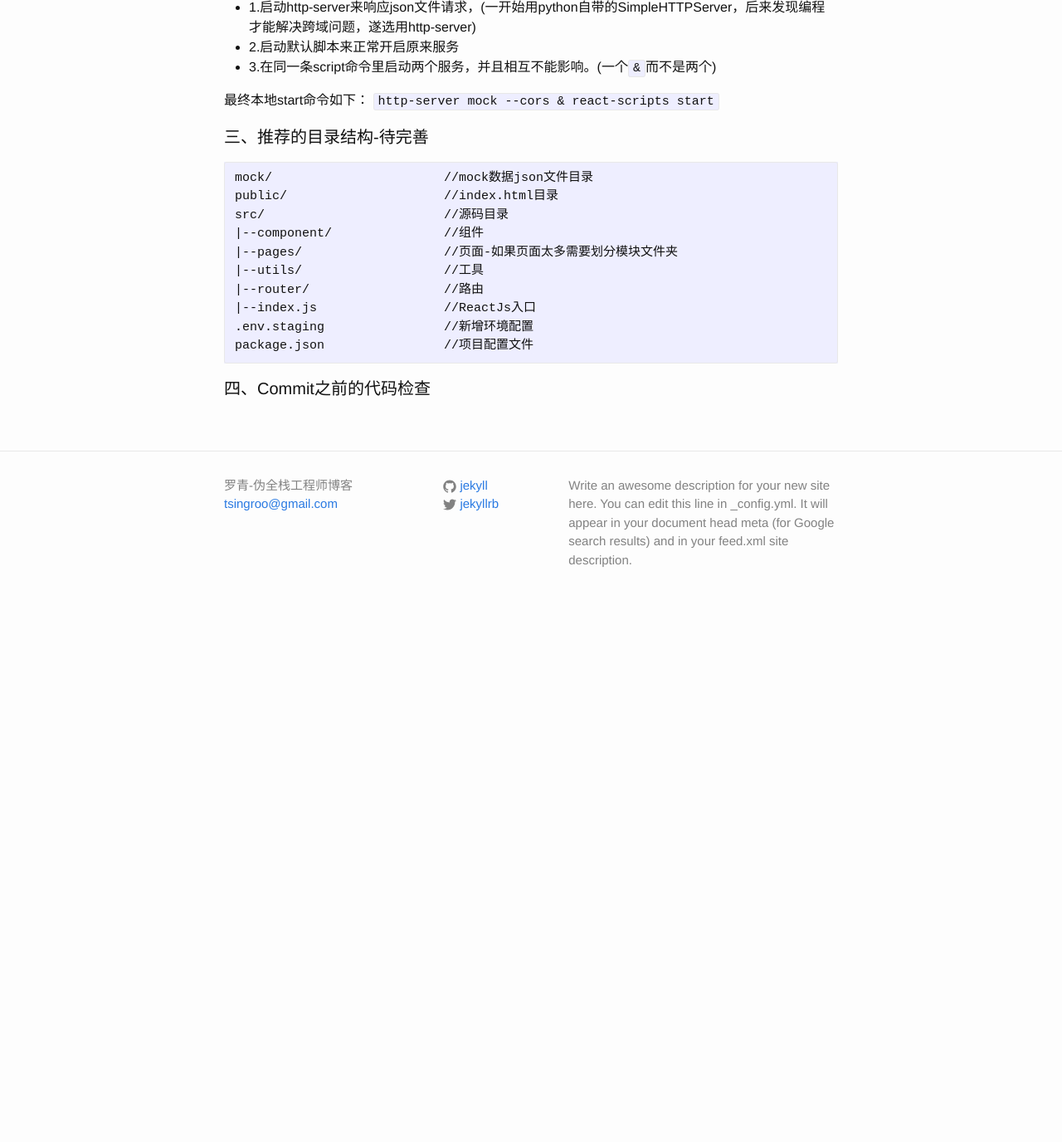
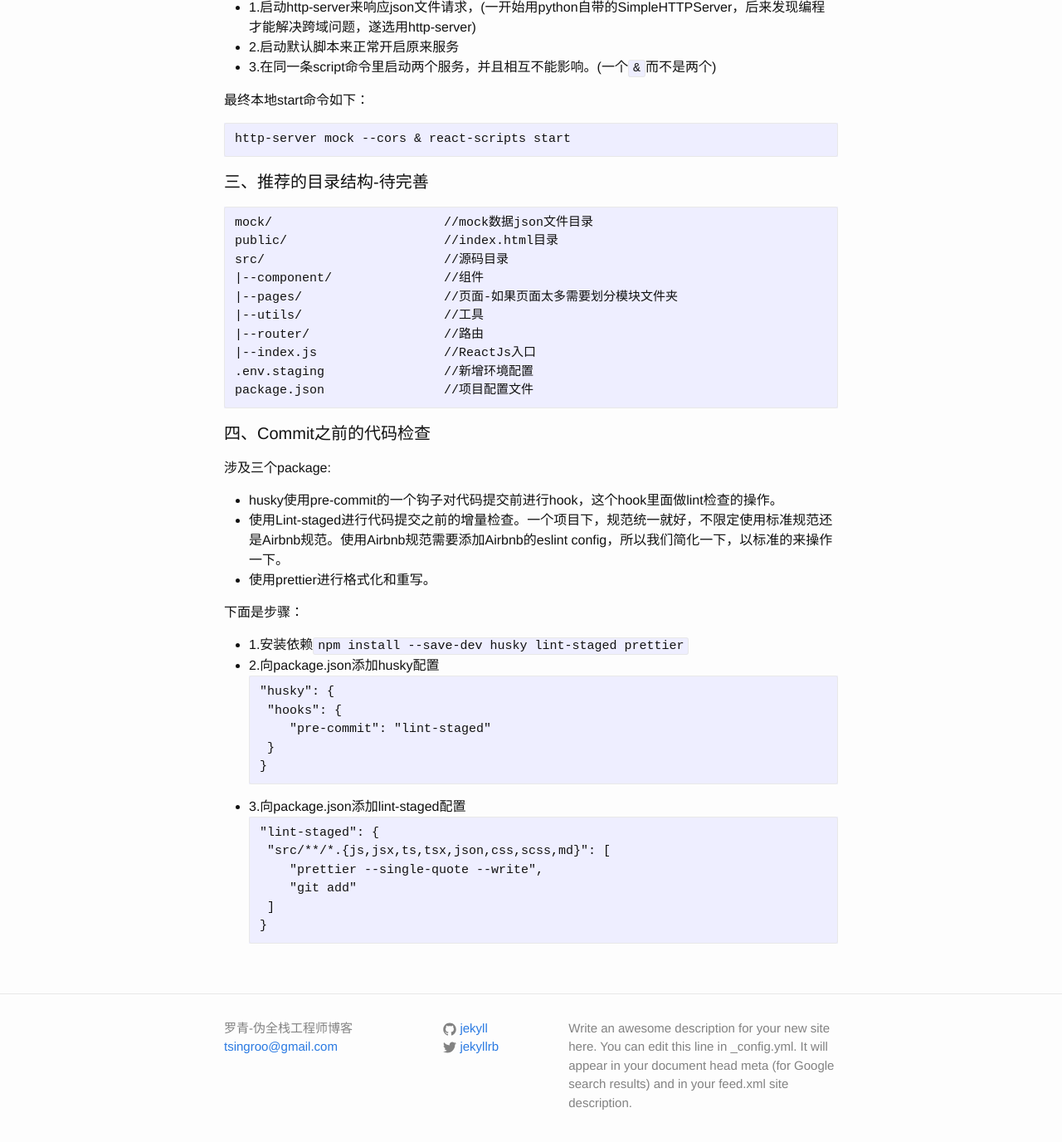
Before and after one commit to tsingroo/tsingroo.github.io, a Jekyll site: the page built from _posts/2019-08-02-setup_react_dev_env.md, in a window 1280 px wide and 1400 px high, scrolled down 1252 px. Shown: the top 1376 px of the window at 83% size. Built offline with Jekyll 4.4.1, drawn with Linux system fonts in a browser that asks for light colours; before the commit the page ends 1998 px from its top, so only the background shows below that.

Commit message:
add precommit check

````diff
--- a/_posts/2019-08-02-setup_react_dev_env.md
+++ b/_posts/2019-08-02-setup_react_dev_env.md
@@ -45,7 +45,9 @@ title: '搭建ReactJs开发环境实践'
 * 3.在同一条script命令里启动两个服务，并且相互不能影响。(一个```&```而不是两个)
 
 最终本地start命令如下：
-```http-server mock --cors & react-scripts start```
+```
+http-server mock --cors & react-scripts start
+```
 
 
 #### 三、推荐的目录结构-待完善
@@ -62,5 +64,30 @@ src/                        //源码目录
 package.json                //项目配置文件
 ```
 
+#### 四、Commit之前的代码检查
 
-#### 四、Commit之前的代码检查
+
+涉及三个package:
+* husky使用pre-commit的一个钩子对代码提交前进行hook，这个hook里面做lint检查的操作。
+* 使用Lint-staged进行代码提交之前的增量检查。一个项目下，规范统一就好，不限定使用标准规范还是Airbnb规范。使用Airbnb规范需要添加Airbnb的eslint config，所以我们简化一下，以标准的来操作一下。
+* 使用prettier进行格式化和重写。
+
+下面是步骤：
+* 1.安装依赖```npm install --save-dev husky lint-staged prettier```
+* 2.向package.json添加husky配置
+```
+"husky": {
+   "hooks": {
+      "pre-commit": "lint-staged"
+   }
+}
+```
+* 3.向package.json添加lint-staged配置
+```
+"lint-staged": {
+   "src/**/*.{js,jsx,ts,tsx,json,css,scss,md}": [
+      "prettier --single-quote --write",
+      "git add"
+   ]
+}
+```
````
